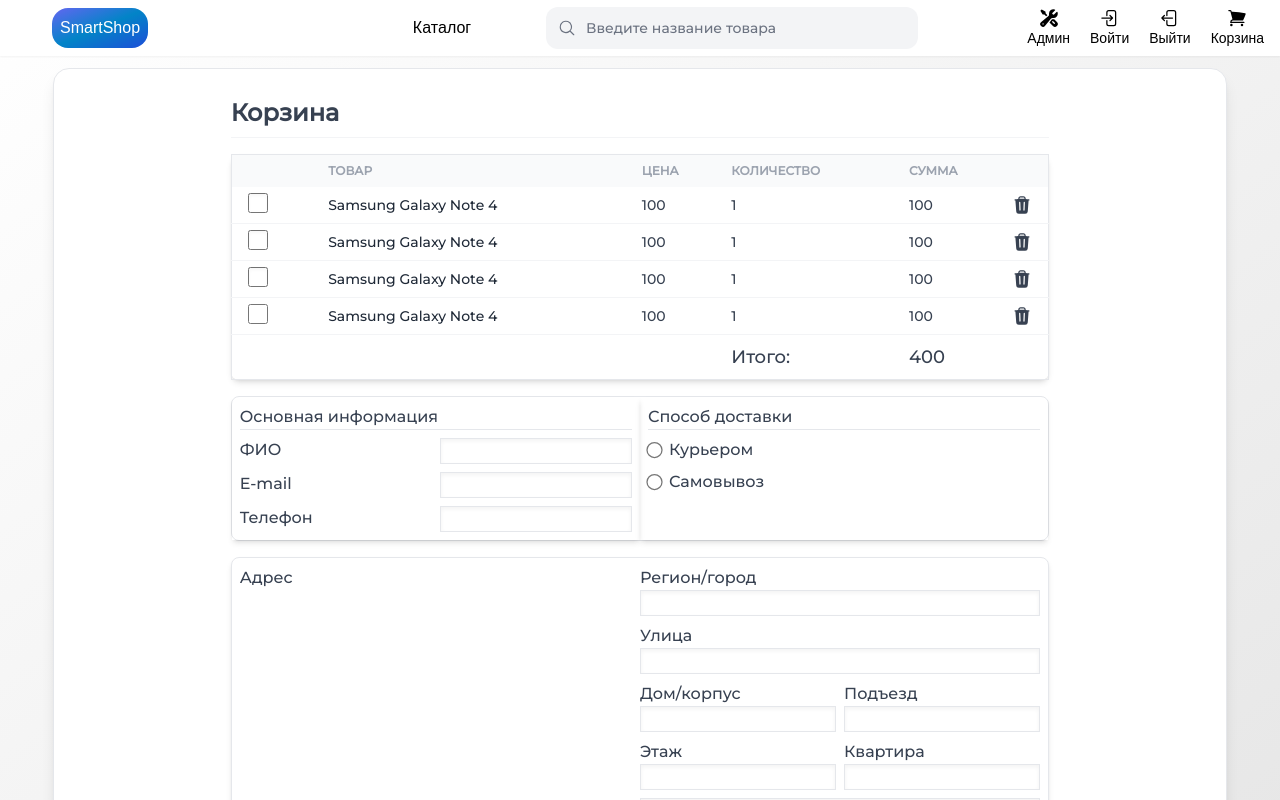
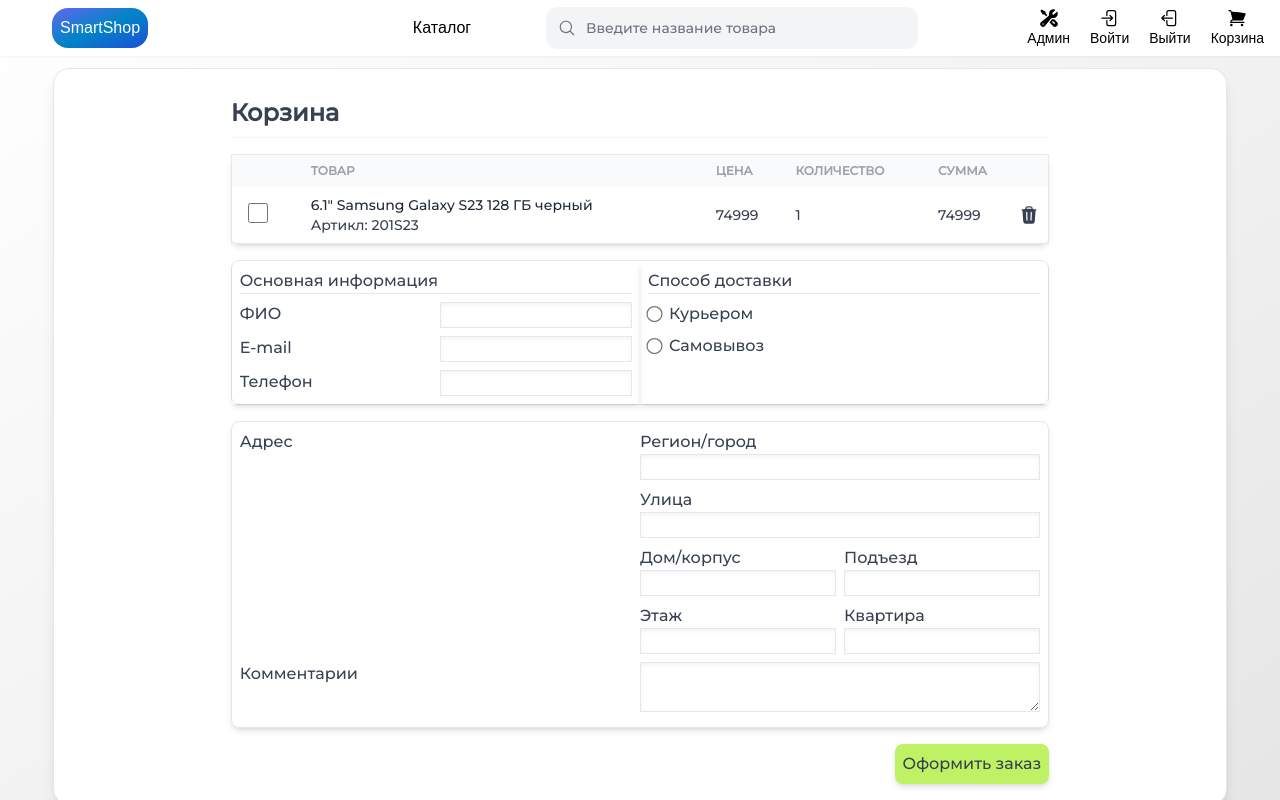
Before and after one commit to f-kurdan/SmartShop, a Next.js app in the folder online-store/new-client/: page /cart in a window 1280 px wide. Shown: the top 800 px of the page. Built offline with nearby package versions, Linux system fonts and the light colour scheme; a web font is replaced by a local one.

Commit message:
Add acces to global state in the cart

```diff
--- a/online-store/new-client/src/components/cart/cart-table.tsx
+++ b/online-store/new-client/src/components/cart/cart-table.tsx
@@ -1,7 +1,12 @@
+import { useAppDispatch, useAppSelector } from '@/hooks/hooks'
+import { productRemoved } from '@/redux/cart/cartSlice'
 import { TrashIcon } from '@heroicons/react/24/solid'
 import React from 'react'
 
 const CartTable = () => {
+    const cart = useAppSelector(state => state.cart.value)
+    const dispatch = useAppDispatch()
+
     return (
         <table className='table-auto border border-solid rounded-lg shadow-md'>
             <thead className='bg-gray-50 text-xs font-semibold uppercase text-gray-400'>
@@ -23,72 +28,27 @@ const CartTable = () => {
                 </tr>
             </thead>
             <tbody className="divide-y divide-gray-100 text-sm">
-                    <tr>
+                {!!cart.length && cart.map(item =>
+                (
+                    <tr key={item.product.id}>
                         <td className="px-4">
                             <input type="checkbox" className="accent-[#0cff0c] h-5 w-5 shadow-inner" value="id-1" />
                         </td>
                         <td className="p-2">
-                            <div className="font-medium text-gray-800">Samsung Galaxy Note 4</div>
+                            <div className="font-medium text-gray-800">{item.product.name}</div>
+                            <div>
+                                <span>Артикл: </span>
+                                <span>{item.product.SKU}</span>
+                            </div>
                         </td>
-                        <td className="p-2"> 100</td>
-                        <td className="p-2"> 1</td>
-                        <td className="p-2"> 100</td>
+                        <td className="p-2"> {item.product.price}</td>
+                        <td className="p-2"> {item.quantity}</td>
+                        <td className="p-2"> {item.product.price * item.quantity}</td>
                         <td className="cursor-pointer">
-                            <TrashIcon className='w-5 h-5'/>
+                            <TrashIcon onClick={() => dispatch(productRemoved(item))} className='w-5 h-5' />
                         </td>
                     </tr>
-                    <tr>
-                        <td className="px-4">
-                            <input type="checkbox" className="h-5 w-5 shadow-inner" value="id-1" />
-                        </td>
-                        <td className="p-2">
-                            <div className="font-medium text-gray-800">Samsung Galaxy Note 4</div>
-                        </td>
-                        <td className="p-2"> 100</td>
-                        <td className="p-2"> 1</td>
-                        <td className="p-2"> 100</td>
-                        <td className="cursor-pointer">
-                            <TrashIcon className='w-5 h-5' />
-                        </td>
-                    </tr>
-                    <tr>
-                        <td className="px-4">
-                            <input type="checkbox" className="h-5 w-5 shadow-inner" value="id-1" />
-                        </td>
-                        <td className="p-2">
-                            <div className="font-medium text-gray-800">Samsung Galaxy Note 4</div>
-                        </td>
-                        <td className="p-2"> 100</td>
-                        <td className="p-2"> 1</td>
-                        <td className="p-2"> 100</td>
-                        <td className="cursor-pointer">
-                            <TrashIcon className='w-5 h-5' />
-                        </td>
-                    </tr>
-                    <tr>
-                        <td className="px-4">
-                            <input type="checkbox" className="h-5 w-5" value="id-1" />
-                        </td>
-                        <td className="p-2">
-                            <div className="font-medium text-gray-800">Samsung Galaxy Note 4</div>
-                        </td>
-                        <td className="p-2"> 100</td>
-                        <td className="p-2"> 1</td>
-                        <td className="p-2"> 100</td>
-                        <td className="cursor-pointer">
-                            <TrashIcon className='w-5 h-5' />
-                        </td>
-                    </tr>
-                    <tr>
-                        <td className="p-2">
-                        </td>
-                        <td className="p-2">
-                        </td>
-                        <td className="p-2"> </td>
-                        <td className="p-2 text-lg">Итого:</td>
-                        <td className="p-2 text-lg">400</td>
-                        <td className="p-2"> </td>
-                    </tr>
+                ))}
             </tbody>
         </table>
     )
--- /dev/null
+++ b/online-store/new-client/src/hooks/hooks.ts
@@ -0,0 +1,5 @@
+import { AppDispatch, RootState } from '@/redux/cart/store'
+import { TypedUseSelectorHook, useDispatch, useSelector } from 'react-redux'
+
+export const useAppDispatch: () => AppDispatch = useDispatch
+export const useAppSelector: TypedUseSelectorHook<RootState> = useSelector
--- a/online-store/new-client/src/pages/_app.tsx
+++ b/online-store/new-client/src/pages/_app.tsx
@@ -5,6 +5,8 @@ import { Hydrate, QueryClient, QueryClientProvider } from 'react-query'
 import { useState } from 'react'
 import Head from 'next/head'
 import Script from 'next/script'
+import { Provider } from 'react-redux'
+import { store } from '@/redux/cart/store'
 
 export default function App({ Component, pageProps }: AppProps) {
   const [queryClient] = useState(() => new QueryClient({
@@ -22,6 +24,7 @@ export default function App({ Component, pageProps }: AppProps) {
           {`window.onunload = function(){ window.scrollTo(0,0)}`}
         </Script>
       </Head>
+      <Provider store={store} >
         <QueryClientProvider client={queryClient}>
           <Hydrate state={pageProps.dehydratedState}>
             <RootLayout>
@@ -29,6 +32,7 @@ export default function App({ Component, pageProps }: AppProps) {
             </RootLayout>
           </Hydrate>
         </QueryClientProvider>
+      </Provider>
     </>
   )
 }
--- a/online-store/new-client/src/redux/cart/cartSlice.ts
+++ b/online-store/new-client/src/redux/cart/cartSlice.ts
@@ -1,23 +1,52 @@
-import { product } from "@/types";
+import { cartItem, product } from "@/types";
 import { createSlice, PayloadAction } from "@reduxjs/toolkit";
 
 
-const initialState: product[] = []
+const initialState: cartItem[] = [
+    {
+        product : {
+            "id": 50,
+            "SKU": '201S23',
+            "model": "Samsung_Galaxy_S23",
+            "name": '6.1" Samsung Galaxy S23 128 ГБ черный',
+            "brand_id": 2,
+            "price": 74999,
+            "photo": "/phones/galaxys23.webp",
+            "category_id": 1,
+            "color": "black",
+            "storage": 128,
+            "specifications": [
+                { name: "Дисплей", value: '6,1" (2556x1179), OLED' },
+                { name: "Процессор", value: 'Qualcomm Snapdragon 8 Gen2' },
+                { name: "Память", value: '128 Гб' },
+                { name: "Камеры", value: '50/12/10 Мп' },
+                { name: "Система", value: 'Android 13' },
+                { name: "Цвет", value: 'черный' },
+                { name: "Оперативная память", value: '8Гб' },
+            ],
+        },
+        quantity: 1,
+    }
+]
+
 export const cartSlice = createSlice({
     name: "cart",
     initialState: {
         value: initialState,
     },
-      reducers: {
-        productAdded: (state, action) => {
+    reducers: {
+        productAdded: (state, action: PayloadAction<cartItem>) => {
+            const prod = state.value.findIndex(p => p.product.id === action.payload.product.id)
+            if (prod > 0)
+                state.value[prod].quantity = state.value[prod].quantity + 1;
             state.value.push(action.payload)
         },
-        productRemoved: (state, action: PayloadAction<product>) => {
-            state.value = [...state.value.filter(p => p.id !== action.payload.id)]
+        productRemoved: (state, action: PayloadAction<cartItem>) => {
+            state.value = [...state.value.filter(item => item.product.id !== action.payload.product.id)]
         }
-      }
+    }
 })
 
-export const { productAdded, productRemoved} = cartSlice.actions;
+export const { productAdded, productRemoved } = cartSlice.actions;
 
 export default cartSlice.reducer;
--- a/online-store/new-client/src/redux/cart/store.ts
+++ b/online-store/new-client/src/redux/cart/store.ts
@@ -4,7 +4,7 @@ import cartReducer from './cartSlice'
 
 export const store = configureStore({
     reducer: {
-        [cartSlice.name]: cartReducer,
+        "cart": cartReducer,
     },
 })
 
```
Also changed, not shown: online-store/new-client/src/types.ts (+6 -1 lines). Lines whose indentation alone changed are shown as unchanged.
